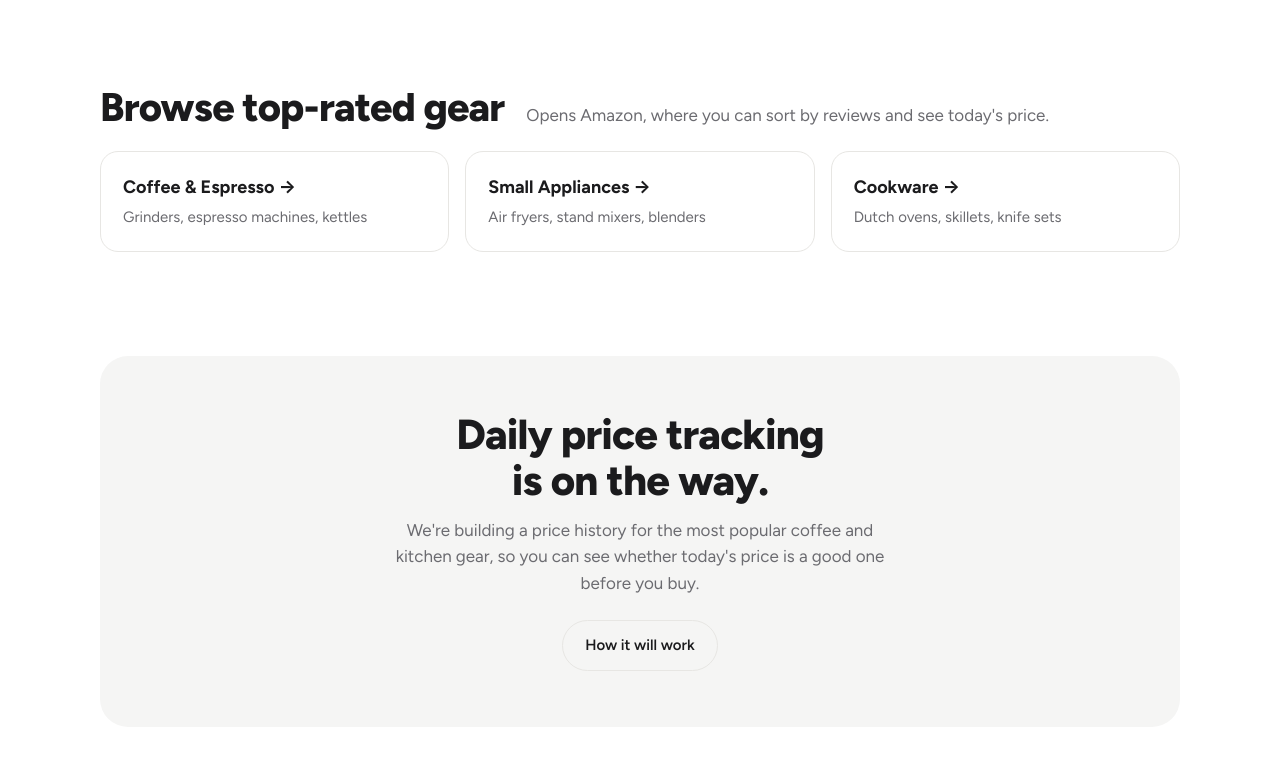
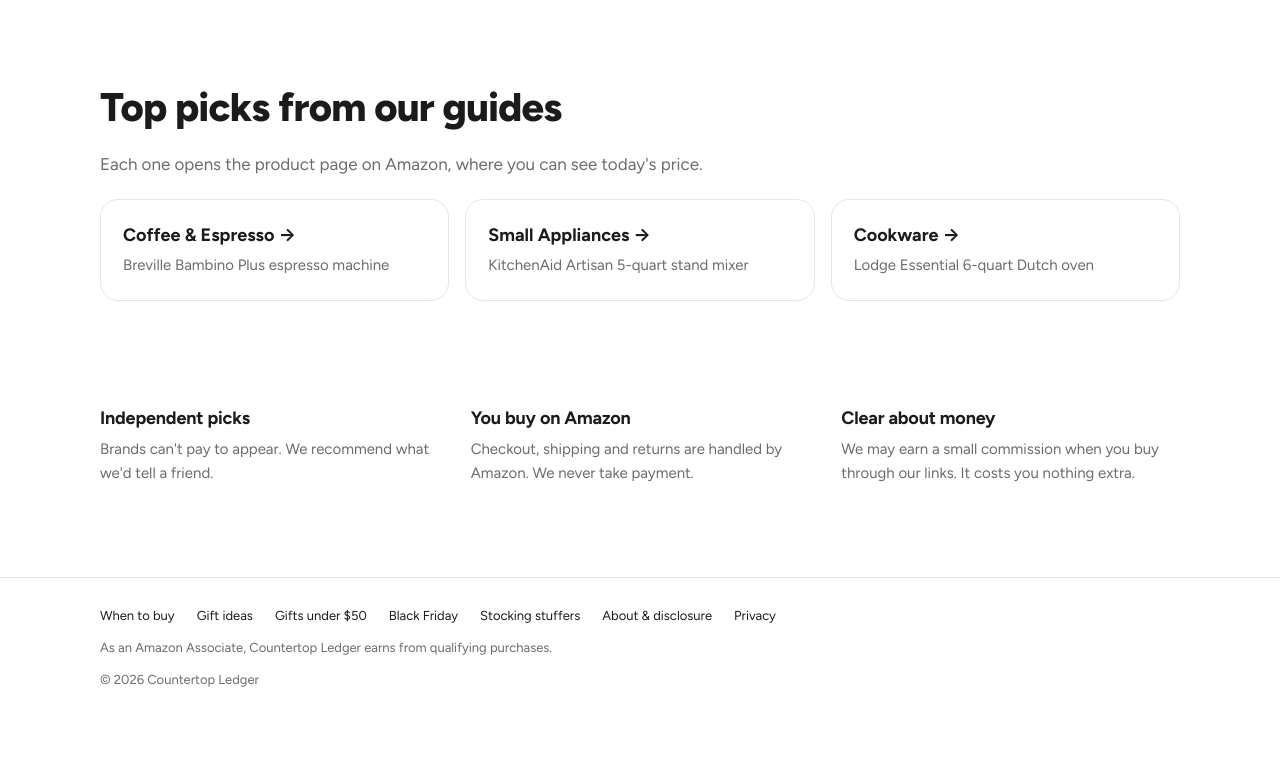
Before and after one commit to countertopledger/countertopledger.github.io, a plain HTML site: page index.html in a window 1280 px wide. Shown: the part 1190-1972 px from the top of the page. After the commit the page ends 1928 px from the top, so only its background shows below. Drawn offline with Linux system fonts and the light colour scheme.

Commit message:
Revise gear browsing section and remove price tracking info
Updated section content and removed promotional text.

```diff
--- a/index.html
+++ b/index.html
@@ -71,19 +71,11 @@
   </div></section>
 
   <section class="s"><div class="wrap">
-    <div class="sh"><h2>Browse top-rated gear</h2><p>Opens Amazon, where you can sort by reviews and see today's price.</p></div>
+    <div class="sh"><h2>Top picks from our guides</h2><p>Each one opens the product page on Amazon, where you can see today's price.</p></div>
     <div class="cats">
-      <a class="cat" href="https://www.amazon.com/s?k=coffee+grinder+espresso+machine+kettle&amp;tag=countertopled-20" rel="sponsored noopener" target="_blank"><b>Coffee &amp; Espresso →</b><span>Grinders, espresso machines, kettles</span></a>
-      <a class="cat" href="https://www.amazon.com/s?k=air+fryer+stand+mixer+blender&amp;tag=countertopled-20" rel="sponsored noopener" target="_blank"><b>Small Appliances →</b><span>Air fryers, stand mixers, blenders</span></a>
-      <a class="cat" href="https://www.amazon.com/s?k=dutch+oven+stainless+skillet+knife+set&amp;tag=countertopled-20" rel="sponsored noopener" target="_blank"><b>Cookware →</b><span>Dutch ovens, skillets, knife sets</span></a>
-    </div>
-  </div></section>
-
-  <section class="s"><div class="wrap">
-    <div class="band">
-      <h2>Daily price tracking is on the way.</h2>
-      <p>We're building a price history for the most popular coffee and kitchen gear, so you can see whether today's price is a good one before you buy.</p>
-      <a class="btn alt" href="about.html">How it will work</a>
+      <a class="cat" href="https://www.amazon.com/dp/B07JVD78TT?tag=countertopled-20" rel="sponsored noopener" target="_blank"><b>Coffee &amp; Espresso →</b><span>Breville Bambino Plus espresso machine</span></a>
+      <a class="cat" href="https://www.amazon.com/dp/B00005UP2P?tag=countertopled-20" rel="sponsored noopener" target="_blank"><b>Small Appliances →</b><span>KitchenAid Artisan 5-quart stand mixer</span></a>
+      <a class="cat" href="https://www.amazon.com/dp/B000N501BK?tag=countertopled-20" rel="sponsored noopener" target="_blank"><b>Cookware →</b><span>Lodge Essential 6-quart Dutch oven</span></a>
     </div>
   </div></section>
 
```
